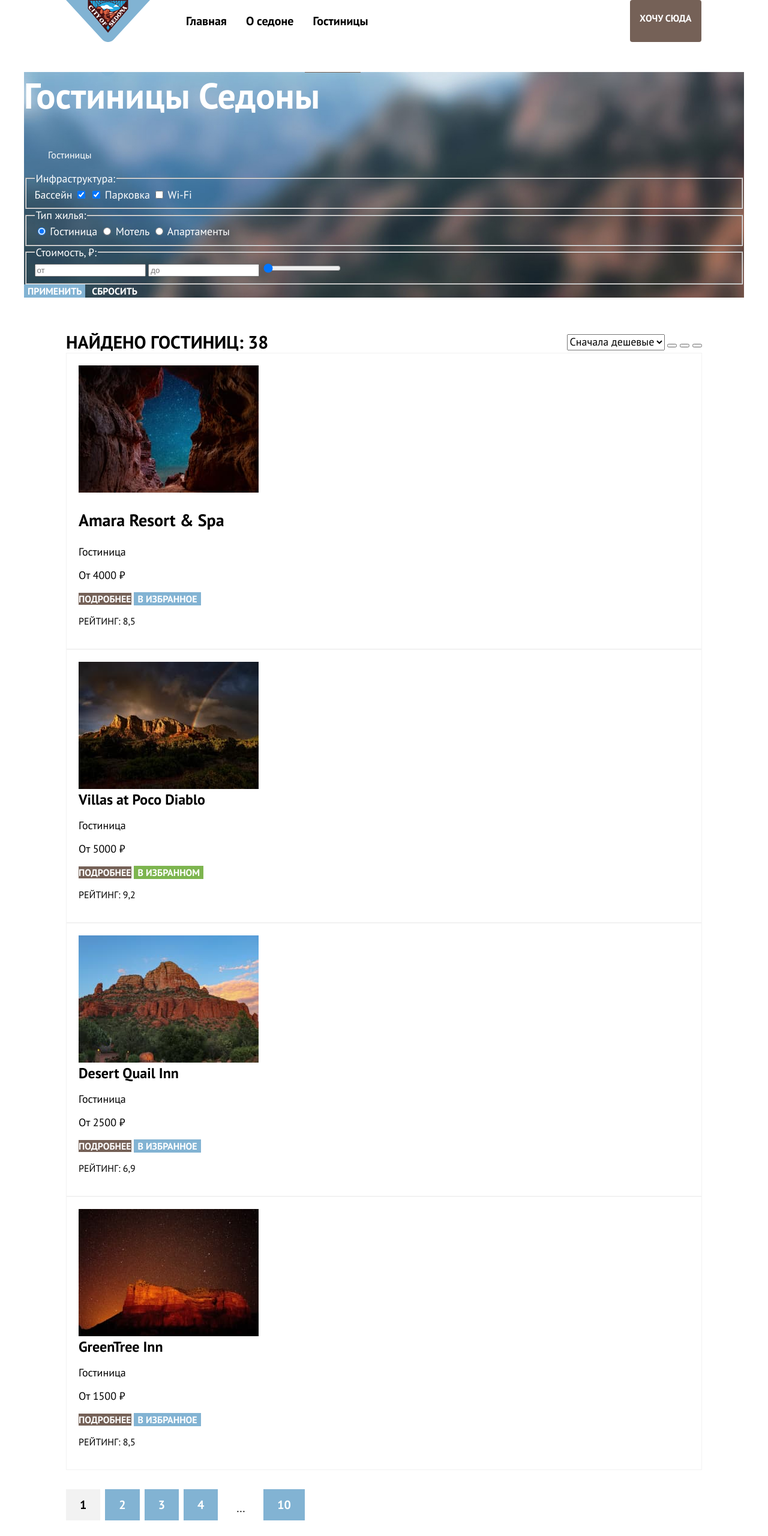
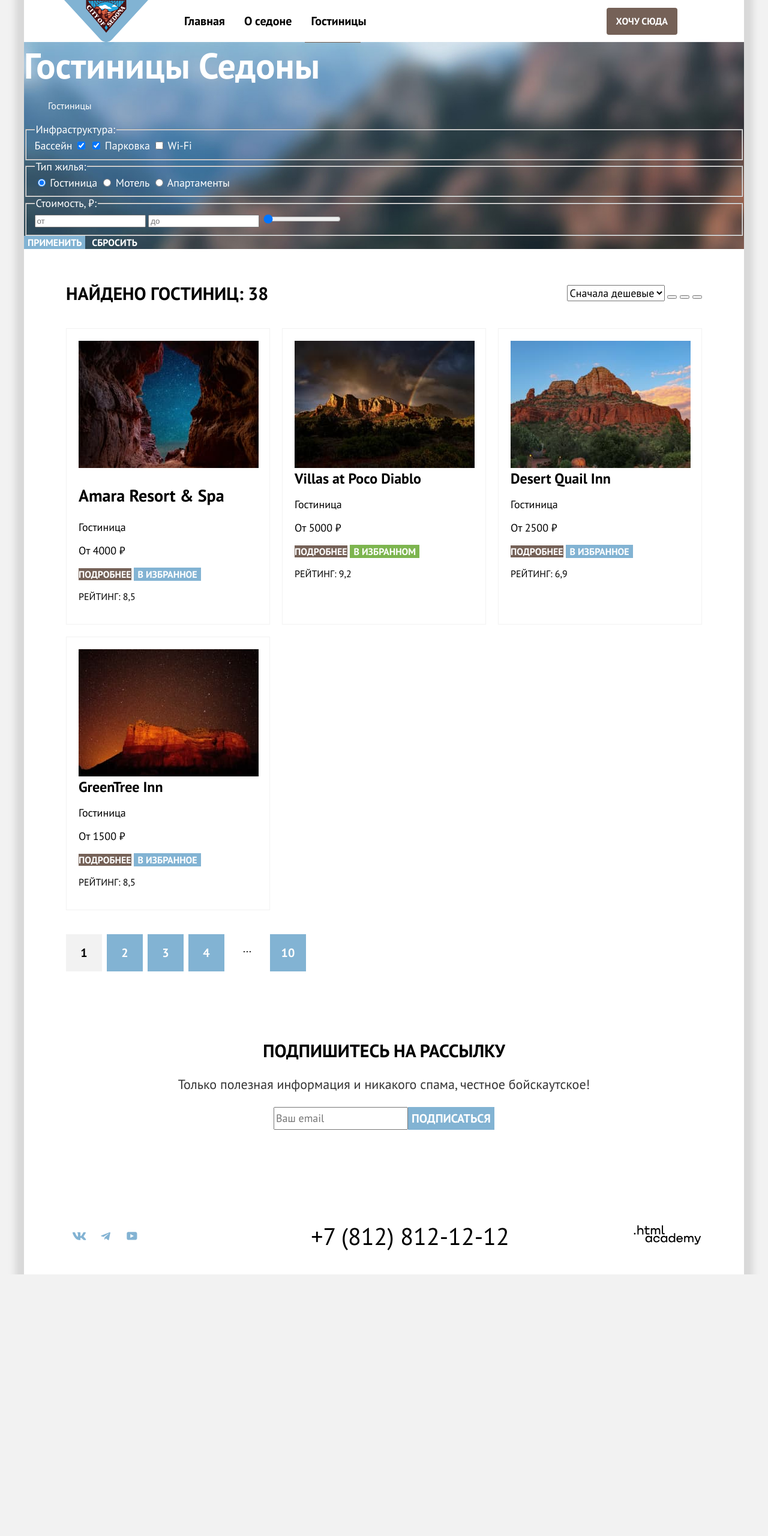
Before and after one commit to htmlacademy-htmlcss/13264-sedona-36, a plain HTML site: page catalog.html in a window 1280 px wide. Shown: the top 2560 px of the page at 60% size. After the commit the page ends 2124 px from the top, so only its background shows below. Drawn offline with Linux system fonts and the light colour scheme.

Commit message:
исправления, grid

```diff
--- a/catalog.html
+++ b/catalog.html
@@ -7,8 +7,8 @@
     <link rel="stylesheet" href="styles/style.css">
   </head>
 
-  <body>
-    <header class="page-header">
+  <body  class="page-container">
+    <header>
       <nav class="navigation">
         <a href="index.html"><img class="main-logo" src="images/logo.svg" width="140" height="70"
             alt="City of Sedona."></a>
@@ -30,7 +30,7 @@
       </nav>
     </header>
     <main class="container main-index">
-      <div class="page-container">
+
         <section class="filter">
           <h1 class="filter-title">Гостиницы Седоны</h1>
           <nav class="filter-breadcrumbs">
@@ -145,9 +145,11 @@
           <li class="pagination-dots">...</li>
           <li class="pagination-numbers"><a class="pagination-link" href="#">10</a></li>
         </ol>
-      </div>
+
     </main>
-    <aside class="page-container subscribe subscribe-inverse">
+
+    <footer class="footer">
+      <aside class="subscribe subscribe-inverse">
       <h2 class="description-title">Подпишитесь на рассылку</h2>
       <p class="description-text">
         Только полезная информация и никакого спама, честное бойскаутское!
@@ -157,24 +159,27 @@
         <button class="button button-light  button-large" type="submit">Подписаться</button>
       </form>
     </aside>
-    <footer class="page-container footer">
+
+    <section class="footer-contacts">
       <ul class="footer-social">
-        <li class="footer-social-vk"> <a href="https://vk.com/htmlacademy">
+        <li class="footer-social-vk"> <a class="footer-social-link" href="https://vk.com/htmlacademy">
             <span class="visually-hidden">VK</span>
             <img class="social-vk" src="images/social-vk.svg" width="24" height="14" alt="Мы в vk.">
           </a> </li>
-        <li class="footer-social-tg"><a href="tg://resolve?domain=htmlacademy">
+        <li class="footer-social-tg"><a class="footer-social-link" href="tg://resolve?domain=htmlacademy">
             <span class="visually-hidden">Telegram</span>
             <img class="social-tg" src="images/social-tg.svg" width="24" height="14" alt="Мы в telegram.">
           </a></li>
-        <li class="footer-social-youtube"><a href="https://www.youtube.com/user/htmlacademyru">
+        <li class="footer-social-youtube"><a class="footer-social-link" href="https://www.youtube.com/user/htmlacademyru">
             <span class="visually-hidden">Youtube</span>
             <img class="social-youtube" src="images/social-youtube.svg" width="24" height="14" alt="Мы в youtube.">
           </a></li>
       </ul>
       <a class="footer-phone" href="tel:+78128121212">+7 (812) 812-12-12</a>
-      <a href="https://htmlacademy.ru/"><img src="images/htmlacademy.svg" width="115" height="33"
+      <a class="footer-image" href="https://htmlacademy.ru/"><img src="images/htmlacademy.svg" width="115" height="33"
           alt="Логотип htmlacademy."></a>
+        </section>
+
     </footer>
 
   </body>
--- a/styles/style.css
+++ b/styles/style.css
@@ -44,10 +44,11 @@ body {
 
 .navigation {
   display: flex;
-  margin: 0 auto;
-  width: 1200px;
+  align-items: center;
+  justify-content: center;
   font-weight: 700;
   font-size: 20px;
+  background-color: #ffffff;
 }
 
 .navigation-list {
@@ -60,7 +61,7 @@ body {
 
 .navigation-user {
   max-width: 250px;
-  margin-left: auto;
+  justify-content: flex-end;
 }
 
 .navigation-item {
@@ -71,7 +72,6 @@ body {
 }
 .navigation-link {
   padding: 20px 16px;
-  min-height: 30px;
   min-width: 20px;
   display: block;
   text-decoration: none;
@@ -80,7 +80,7 @@ body {
 
 .navigation-link-button {
   font-size: 16px;
-  line-height: 20px;
+  line-height: 5px;
   font-weight: 700;
   background-color: #756157;
   border-radius: 4px;
@@ -91,15 +91,17 @@ body {
 
 .container {
   flex-grow: 1;
+  background-color: #ffffff;
 }
 
 .page-container {
   width: 1200px;
   margin: 0 auto;
+  background-color: #f2f2f2;
+  box-shadow: 0 0 10px 15px rgb(136 136 136 / 23%);
 }
 
 .main-logo {
-  margin-left: 70px;
   display: block;
 }
 
@@ -118,11 +120,16 @@ body {
 }
 
 .main-description {
-  margin-bottom: 20px;
+  padding-top: 69px;
+  padding-bottom: 69px;
+}
+
+.second-description {
+  padding-top: 64px;
+  padding-bottom: 64px;
 }
 
 .description-title {
-  padding-top: 69px;
   padding-bottom: 25px;
   margin: 0;
   font-size: 30px;
@@ -134,11 +141,11 @@ body {
 
 .description-text {
   margin: 0;
-  padding-bottom: 69px;
   font-size: 22px;
   line-height: 26px;
   text-align: center;
   color: #333333;
+  padding-bottom: 25px;
 }
 
 .advantages-list {
@@ -151,8 +158,13 @@ body {
 }
 
 .advantages-item {
-  background-color: #83b3d31f;
+  background-color: rgba(131, 179, 211, 0.12);;
   width: 400px;
+  min-height: 385px;
+}
+
+.advantages-item:nth-child(3) {
+  background-color: rgba(131, 179, 211, 0.2);;
 }
 
 .item-content {
@@ -209,16 +221,23 @@ body {
 }
 
 .infrastructure-item {
-  background-color: #83B3D31F;
+  background-color: rgba(131, 179, 211, 0.12);
   width: 400px;
+  min-height: 385px;
 }
 
-.infrastructure-item:hover {
+.infrastructure-item:nth-child(2) {
   background-color: #ffffff;
 }
 
 .intresting {
   text-align: center;
+  padding-top: 96px;
+  padding-bottom: 96px;
+}
+
+.intresting-description {
+  padding-bottom: 54px;
 }
 
 .intresting-button {
@@ -234,7 +253,7 @@ body {
 }
 
 .subscribe {
-  margin-top: 96px;
+  padding-top: 96px;
   padding-bottom: 104px;
   background-color: #81b3d3;
   background-image: url("../images/subscribe.jpg");
@@ -258,12 +277,16 @@ body {
   line-height: 24px;
   }
 
-.footer {
+ .footer {
+    background-color: #ffffff;
+ }
+
+.footer-contacts {
     display: flex;
     justify-content: space-between;
     align-items: center;
-    margin-top: 45px;
-    margin-bottom: 35px;
+    padding-top: 45px;
+    padding-bottom: 35px;
 }
 
 .footer-social {
@@ -292,6 +315,7 @@ body {
   background-image: url("../images/filter-background.jpg");
   background-repeat: no-repeat;
   background-size: 100% auto;
+  margin-bottom: 56px;
 }
 
 .filter-title {
@@ -299,6 +323,7 @@ body {
   font-weight: 700;
   line-height: 78px;
   color: #ffffff;
+  margin: 0;
 }
 
 .filter-breadcrumbs-list {
@@ -317,10 +342,6 @@ body {
   padding: 0;
 }
 
-.sort-control {
-
-}
-
 .select-control {
   font-family: 'PT Sans';
   font-size: 18px;
@@ -328,12 +349,11 @@ body {
   line-height: 21px;
 }
 
-.hotels {
-  margin-left: 70px;
-  margin-right: 70px;
-}
-
 .hotels-list {
+  display: grid;
+  grid-template-columns: repeat(3, 340px);
+  gap: 20px;
+  justify-content: center;
   list-style-type: none;
   margin: 0;
   padding: 0;
@@ -344,8 +364,9 @@ body {
   border: #f2f2f2 1px solid;
 }
 
-.hotels-card-image {
-  display: block;
+.hotels-card-image img {
+  object-fit: contain;
+  width: 300px;
 }
 
 .hotels-card-link {
@@ -398,7 +419,10 @@ body {
   text-decoration: none;
   color: #ffffff;
   background-color: #82b3d3;
-  padding: 13px 23px;
+  display: block;
+  min-width: 60px;
+  padding: 13px 5px;
+  box-sizing: border-box;
 }
 
 .pagination-link-selected {
@@ -413,6 +437,12 @@ body {
 .pagination-dots {
   background-color: #ffffff;
   color: #000000;
+}
+
+.subscribe-form {
+  display: flex;
+  margin: 0 auto;
+  justify-content: center;
 }
 
 .subscribe-inverse {
@@ -478,7 +508,7 @@ body {
   display: flex;
   align-items: center;
   justify-content: space-between;
-  margin-top: 56px;
   margin-left: 70px;
   margin-right: 70px;
+  margin-bottom: 40px;
 }
```
Also changed, not shown: index.html (+12 -7 lines).
